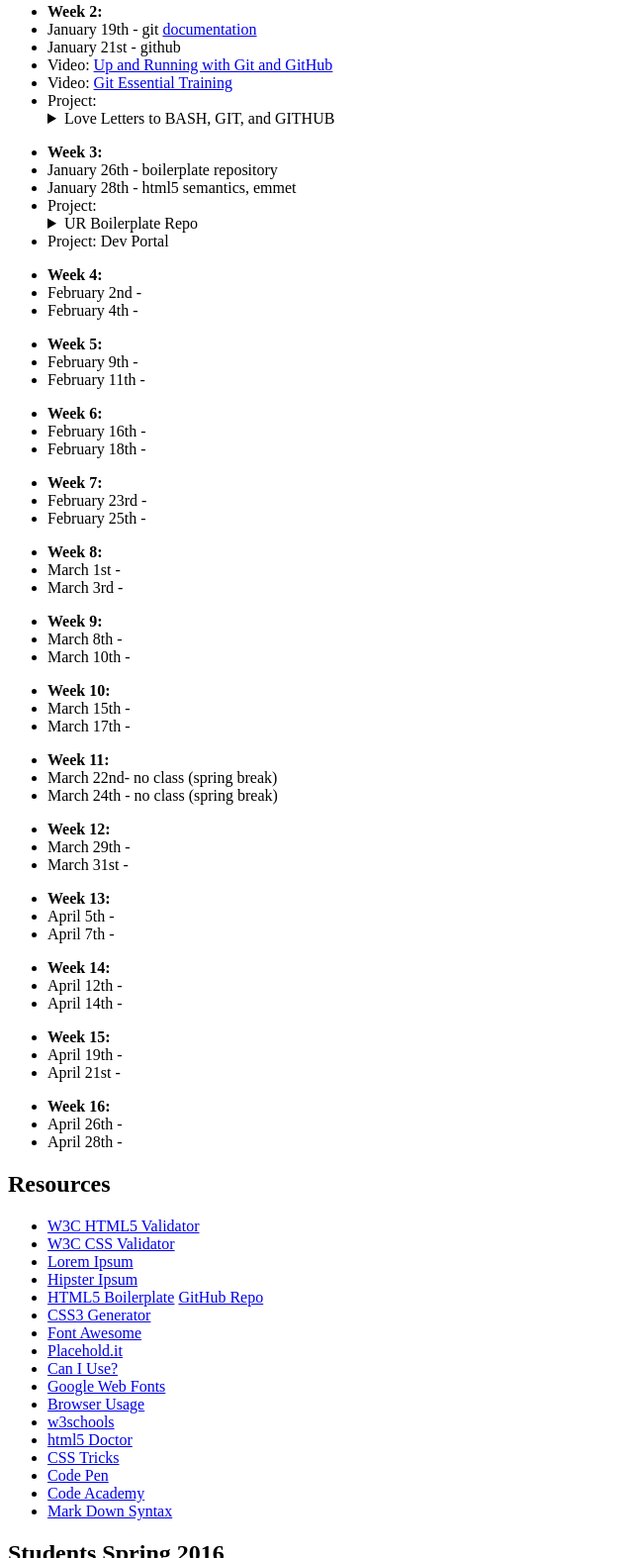
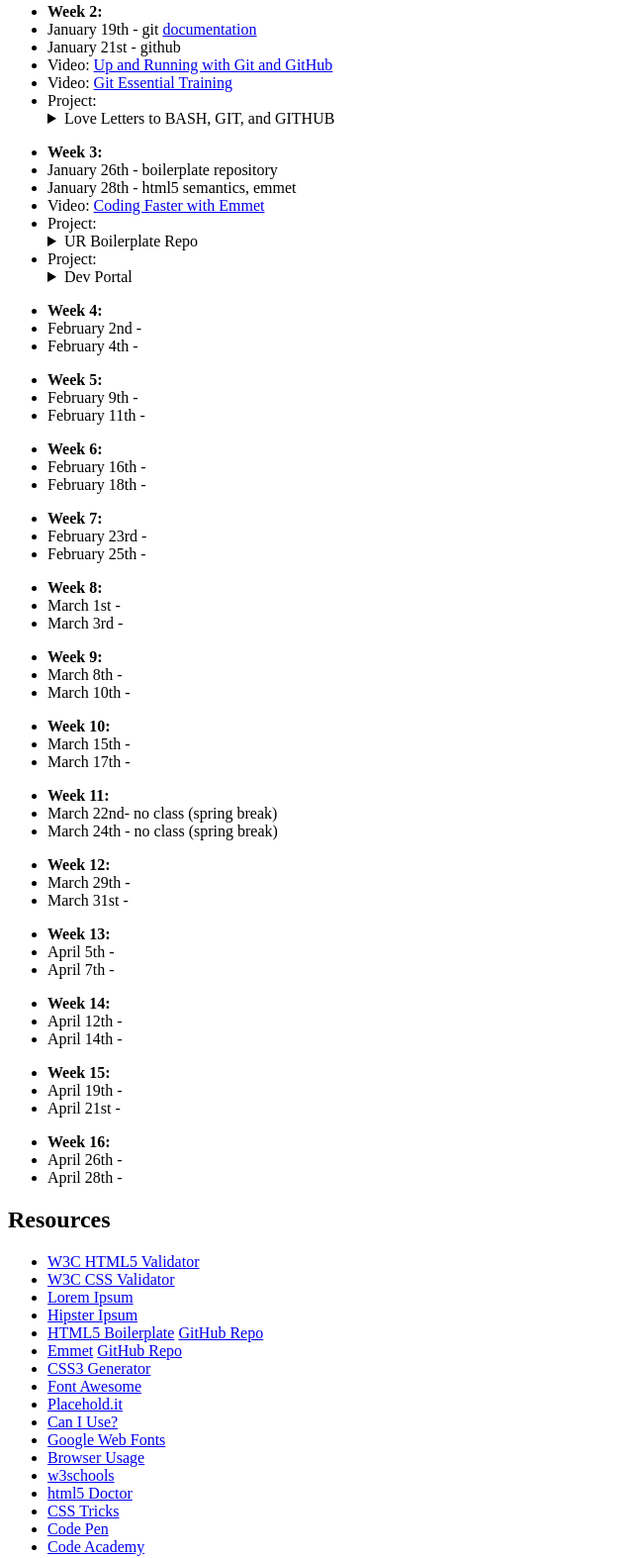
Before and after one commit to da5id5/dev, a plain HTML site: page index.html in a window 1280 px wide. Shown: the part 1167-2741 px from the top of the page at 99% size, without its empty margins (0-640 px from the left). Drawn offline with Linux system fonts and the light colour scheme.

Commit message:
added emmit video/resource links, added project dev portal

```diff
--- a/index.html
+++ b/index.html
@@ -177,11 +177,13 @@
 			  <li><strong>Week 3:</strong></li>
 			  <li>January 26th - boilerplate repository</li>
 			  <li>January 28th - html5 semantics, emmet</li>
+			  <li>Video: <a href="http://www.lynda.com/Emmet-tutorials/Coding-Faster-Emmet/133353-2.html" target="video">Coding Faster with Emmet</a></li>
 			  <li>Project: <details><summary>UR Boilerplate Repo</summary>
 			  <p>Create a github repo hosting your custom frontend boilerplate.  Ongoing project - add as you progress </p>
-			  <p></p>
 			  </details></li>
-			  <li>Project: Dev Portal</li>
+			  <li>Project: <details><summary>Dev Portal</summary>
+			  <p>Create a github repo for your dev directory.  Create the landing page (index.html) and publish it on the creative server.  The dev portal will house all of your project work and code examples for the semester.  For web based work - include a thumbnail and project description along with the link.  You will bulid out your portal as you learn new web technologies throughout the semester.  Example. learn git - add git, learn sass - use sass to design, etc.</p>
+			  </details></li>
 			</ul>
 
 			<ul>
@@ -275,6 +277,7 @@
 			  <li><a href="http://lipsum.lipsum.com">Lorem Ipsum</a></li>
 			  <li><a href="http://hipsteripsum.me">Hipster Ipsum</a></li>
 			  <li><a href="https://html5boilerplate.com/">HTML5 Boilerplate</a> <a href="https://github.com/h5bp/html5-boilerplate">GitHub Repo</a></li>
+			  <li><a href="http://emmet.io/">Emmet</a> <a href="https://github.com/sergeche/emmet-sublime">GitHub Repo</a></li>
 			  <li><a href="http://css3generator.com">CSS3 Generator</a></li>
 			  <li><a href="http://fortawesome.github.io/Font-Awesome/">Font Awesome</a></li>
 			  <li><a href="http://placehold.it">Placehold.it</a></li>
```
